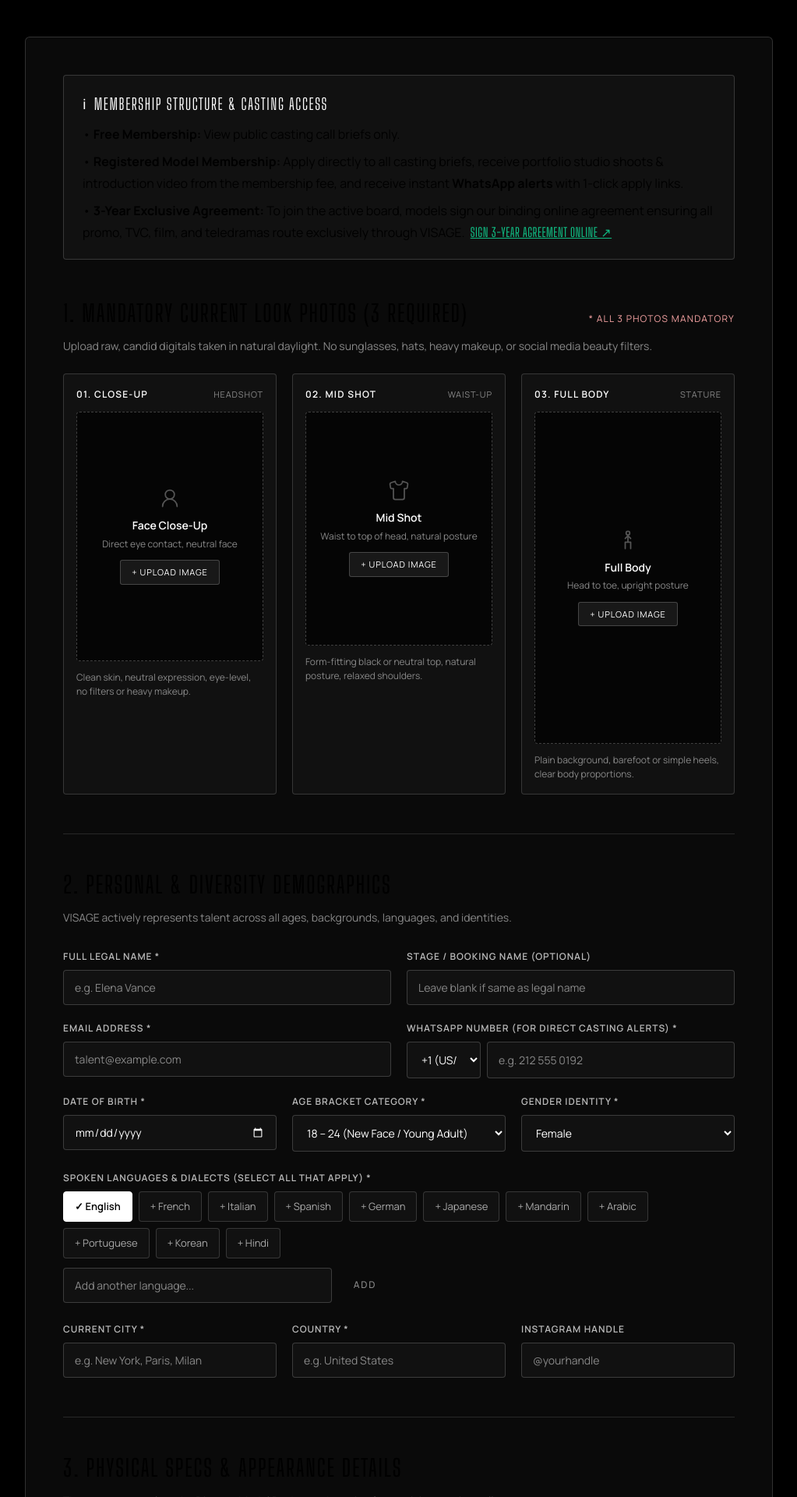
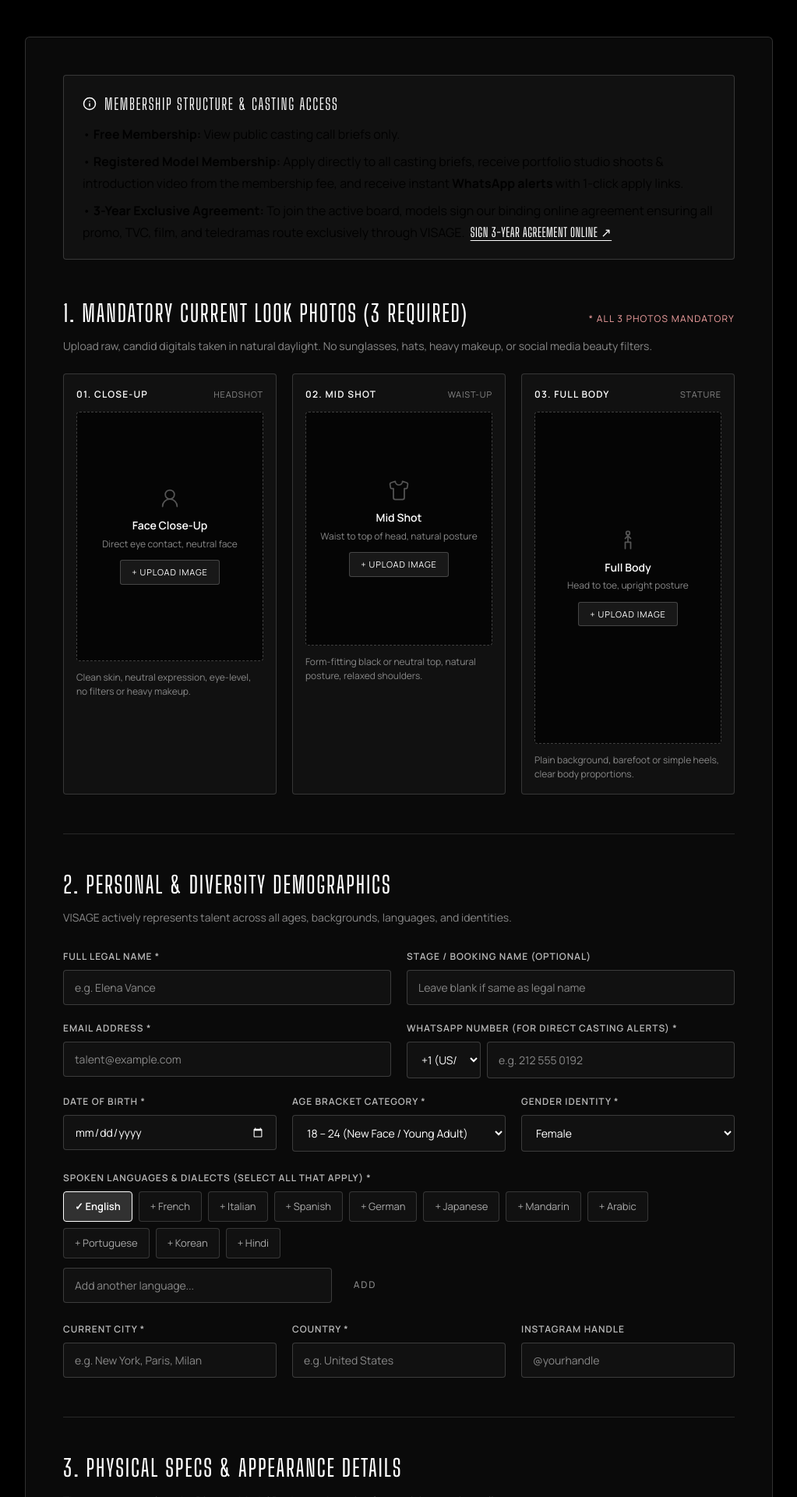
Before and after one commit to Dulanja-SaMaEl/casting-agency, a Next.js app: page /model-registration in a window 1280 px wide. Shown: the part 800-2720 px from the top of the page at 78% size, without its empty margins (128-1151 px from the left). Built offline with nearby package versions, Linux system fonts and the light colour scheme; a web font is replaced by a local one.

Commit message:
fix(ui): enforce pure white headings and sleek obsidian policy box on model registration

```diff
--- a/src/app/globals.css
+++ b/src/app/globals.css
@@ -31,6 +31,11 @@ body {
   color: #ffffff;
   -webkit-font-smoothing: antialiased;
   -moz-osx-font-smoothing: grayscale;
+}
+
+/* Enforce pure white headings across all pages in the dark obsidian theme */
+h1, h2, h3, h4, h5, h6 {
+  color: #ffffff !important;
 }
 
 /* Ensure crisp focus-visible states for WCAG AA keyboard accessibility */
@@ -2484,10 +2489,22 @@ select:focus-visible {
 }
 
 .lang-pill.is-selected {
-  background-color: #ffffff;
-  color: #000000;
+  background-color: rgba(255, 255, 255, 0.16);
+  color: #ffffff;
   border-color: #ffffff;
   font-weight: 600;
+}
+
+/* Ensure footer social images match the dark monochrome palette */
+.footer-social-image {
+  filter: brightness(0) invert(1) !important;
+  opacity: 0.75;
+  transition: opacity 0.25s ease, transform 0.25s ease;
+}
+
+.footer-social-link:hover .footer-social-image {
+  opacity: 1;
+  transform: translateY(-2px);
 }
 
 /* =====================================================================
--- a/src/app/model-registration/page.tsx
+++ b/src/app/model-registration/page.tsx
@@ -256,6 +256,7 @@ export default function ModelRegistrationPage() {
                 fontWeight: 700,
                 textTransform: "uppercase",
                 letterSpacing: "0.02em",
+                color: "#ffffff",
                 marginBottom: "22px",
               }}
             >
@@ -534,7 +535,11 @@ export default function ModelRegistrationPage() {
                     marginBottom: "10px",
                   }}
                 >
-                  <span style={{ fontSize: "18px" }}>ℹ</span>
+                  <svg width="18" height="18" viewBox="0 0 24 24" fill="none" stroke="#ffffff" strokeWidth="2" strokeLinecap="round" strokeLinejoin="round" aria-hidden="true">
+                    <circle cx="12" cy="12" r="10" />
+                    <line x1="12" y1="16" x2="12" y2="12" />
+                    <line x1="12" y1="8" x2="12.01" y2="8" />
+                  </svg>
                   <div
                     style={{
                       fontFamily: "var(--_typography---title-font)",
@@ -555,7 +560,7 @@ export default function ModelRegistrationPage() {
                     • <strong>Registered Model Membership:</strong> Apply directly to all casting briefs, receive portfolio studio shoots &amp; introduction video from the membership fee, and receive instant <strong>WhatsApp alerts</strong> with 1-click apply links.
                   </p>
                   <p style={{ margin: "0" }}>
-                    • <strong>3-Year Exclusive Agreement:</strong> To join the active board, models sign our binding online agreement ensuring all promo, TVC, film, and teledramas route exclusively through VISAGE. <Link href="/talent-agreement" style={{ color: "#10b981", textDecoration: "underline", marginLeft: "4px" }}>Sign 3-Year Agreement Online ↗</Link>
+                    • <strong>3-Year Exclusive Agreement:</strong> To join the active board, models sign our binding online agreement ensuring all promo, TVC, film, and teledramas route exclusively through VISAGE. <Link href="/talent-agreement" style={{ color: "#ffffff", textDecoration: "underline", textUnderlineOffset: "4px", marginLeft: "4px" }}>Sign 3-Year Agreement Online ↗</Link>
                   </p>
                 </div>
               </div>
@@ -571,6 +576,7 @@ export default function ModelRegistrationPage() {
                       fontSize: "30px",
                       letterSpacing: "0.06em",
                       textTransform: "uppercase",
+                      color: "#ffffff",
                       margin: 0,
                     }}
                   >
@@ -776,6 +782,7 @@ export default function ModelRegistrationPage() {
                     fontSize: "30px",
                     letterSpacing: "0.06em",
                     textTransform: "uppercase",
+                    color: "#ffffff",
                     marginBottom: "8px",
                   }}
                 >
@@ -990,6 +997,7 @@ export default function ModelRegistrationPage() {
                     fontSize: "30px",
                     letterSpacing: "0.06em",
                     textTransform: "uppercase",
+                    color: "#ffffff",
                     marginBottom: "8px",
                   }}
                 >
@@ -1214,14 +1222,17 @@ export default function ModelRegistrationPage() {
               <div
                 style={{
                   marginBottom: "40px",
-                  border: "1px solid rgba(245, 163, 163, 0.4)",
-                  backgroundColor: "rgba(245, 163, 163, 0.04)",
+                  border: "1px solid rgba(255, 255, 255, 0.18)",
+                  backgroundColor: "rgba(255, 255, 255, 0.02)",
                   borderRadius: "4px",
                   padding: "24px",
                 }}
               >
                 <div style={{ display: "flex", alignItems: "center", gap: "10px", marginBottom: "12px" }}>
-                  <span style={{ color: "#f5a3a3", fontSize: "20px" }}>⚠️</span>
+                  <svg width="18" height="18" viewBox="0 0 24 24" fill="none" stroke="#ffffff" strokeWidth="2" strokeLinecap="round" strokeLinejoin="round" aria-hidden="true">
+                    <circle cx="12" cy="12" r="10" />
+                    <polyline points="12 6 12 12 16 14" />
+                  </svg>
                   <div
                     style={{
                       fontFamily: "var(--_typography---title-font)",
@@ -1235,7 +1246,7 @@ export default function ModelRegistrationPage() {
                   </div>
                 </div>
 
-                <p style={{ fontSize: "14px", lineHeight: 1.7, color: "#dddddd", margin: "0 0 16px 0" }}>
+                <p style={{ fontSize: "14px", lineHeight: 1.7, color: "#cccccc", margin: "0 0 16px 0" }}>
                   To maintain absolute accuracy for casting directors, <strong>every month new photos reflecting your current look must be submitted</strong>. If new digitals are not provided within 30 days, your profile will automatically be placed <strong>ON HOLD</strong> and locked from submitting to new casting opportunities until refreshed. Any physical alterations (haircut, new hair color, piercings, or tattoos) must be reported immediately.
                 </p>
 
```
